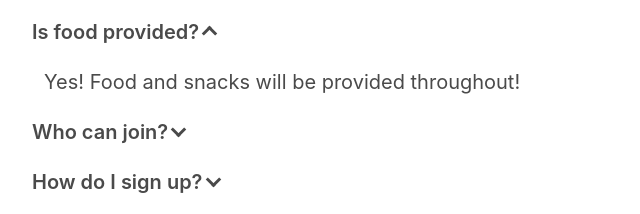
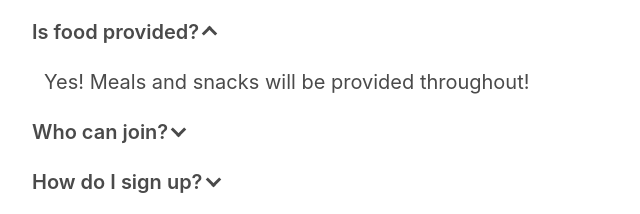
Before and after one commit to TimMcGilly/CamGamJamWebsite, a website: page index.html in a window 1280 px wide. Both pictures are taken after a click on the element "Is food provided?". Shown: the part 2246-2460 px from the top of the page, 96-736 px from the left. Drawn offline with Linux system fonts and the light colour scheme.

Commit message:
food -> meals

```diff
--- a/index.html
+++ b/index.html
@@ -227,7 +227,7 @@
                 <p id="FAQ9" class="is-size-5 has-text-weight-semibold" onclick="toggle(this.id)">Is food provided? <i
                         id="FAQ9_chev" class="arr-down"></i></p>
                 <p id="FAQ9_content" class="is-size-5  pl-3" style="display:
-                none;">Yes! Food and snacks will be provided throughout!</p>
+                none;">Yes! Meals and snacks will be provided throughout!</p>
 
                 <p id="FAQ2" class="is-size-5 has-text-weight-semibold" onclick="toggle(this.id)">Who can join? <i
                         id="FAQ2_chev" class="arr-down"></i></p>
```
